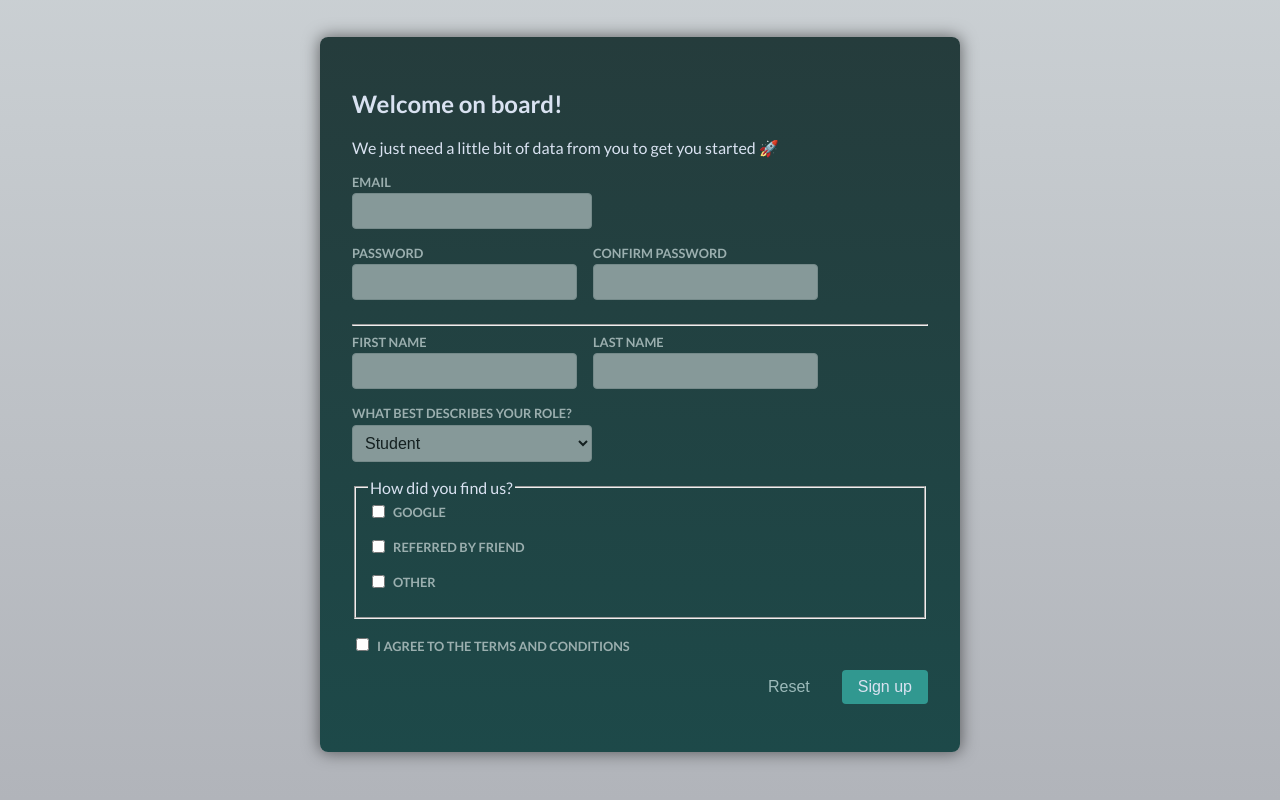
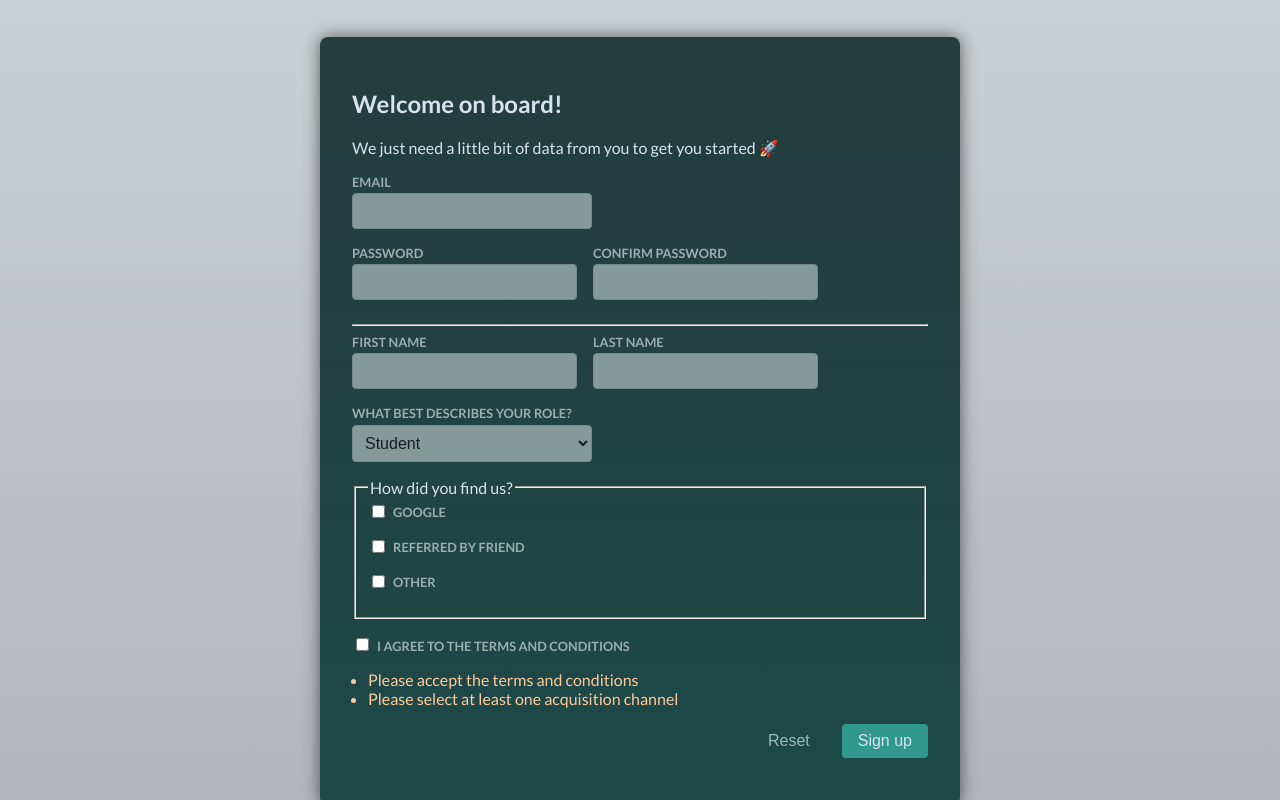
Before and after one commit to AqibNiazi/Form_Actions, a React (Vite) app: page / in a window 1280 px wide. Both pictures are taken after typing "name@example.com", "Sample123", "Sample123", "Sample", "Sample" into the empty fields and a click on the button "Sign up". Shown: the part 202-1002 px from the top of the page. Built offline with nearby package versions, Linux system fonts and the light colour scheme.

Commit message:
Errors shown on the screen

```diff
--- a/src/components/Signup.jsx
+++ b/src/components/Signup.jsx
@@ -6,7 +6,7 @@
   hasMinLength,
 } from "../util/validation";
 export default function Signup() {
-  const signupAction = (formData) => {
+  const signupAction = (prevFormState, formData) => {
     const email = formData.get("email");
     const password = formData.get("password");
     const confirmPassword = formData.get("confirm-password");
@@ -39,18 +39,18 @@
     if (acquisitionChannel.length === 0) {
       errors.push("Please select at least one acquisition channel");
     }
-    // if (errors.length > 0) {
-    //   return { errors };
-    // }
+    if (errors.length > 0) {
+      return { errors };
+    }
 
-    // return { errors: null };
+    return { errors: null };
   };
 
-  // const [formState, formAction] = useActionState(signupAction, {
-  //   errors: null,
-  // });
+  const [formState, formAction] = useActionState(signupAction, {
+    errors: null,
+  });
   return (
-    <form action={signupAction}>
+    <form action={formAction}>
       <h2>Welcome on board!</h2>
       <p>We just need a little bit of data from you to get you started 🚀</p>
 
@@ -135,6 +135,14 @@
         </label>
       </div>
 
+      {formState.errors && (
+        <ul className="error">
+          {formState.errors.map((error) => (
+            <li key={error}>{error}</li>
+          ))}
+        </ul>
+      )}
+
       <p className="form-actions">
         <button type="reset" className="button button-flat">
           Reset
```
